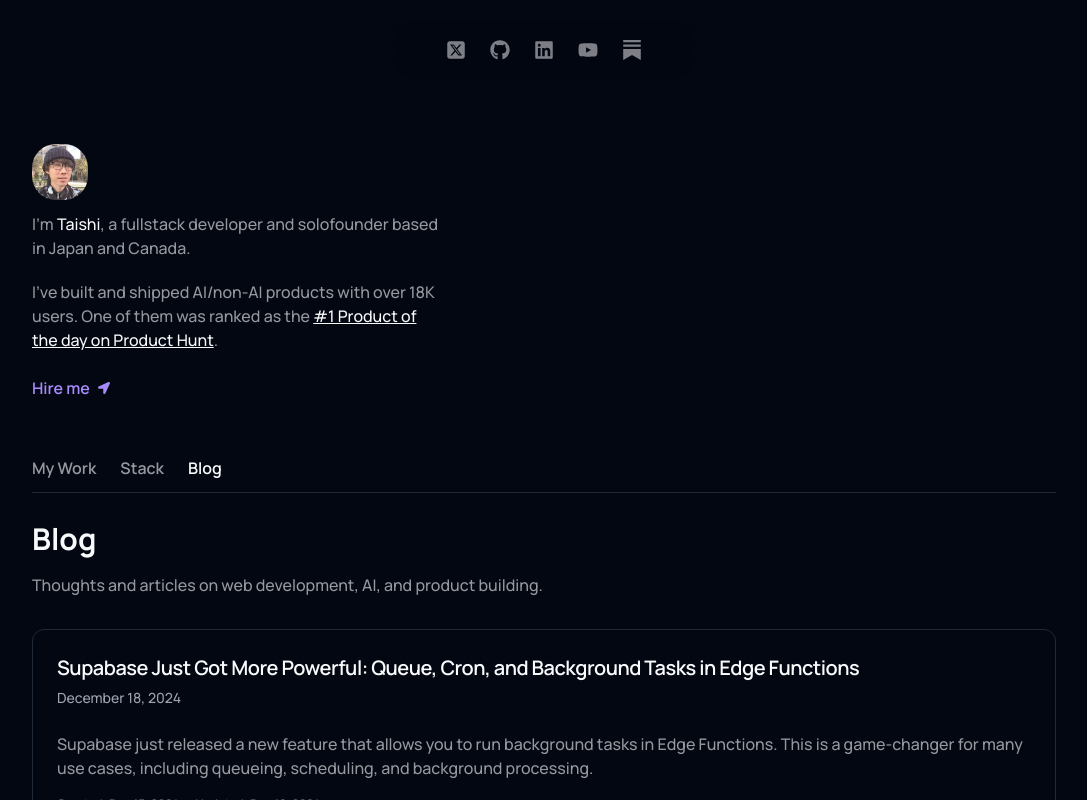
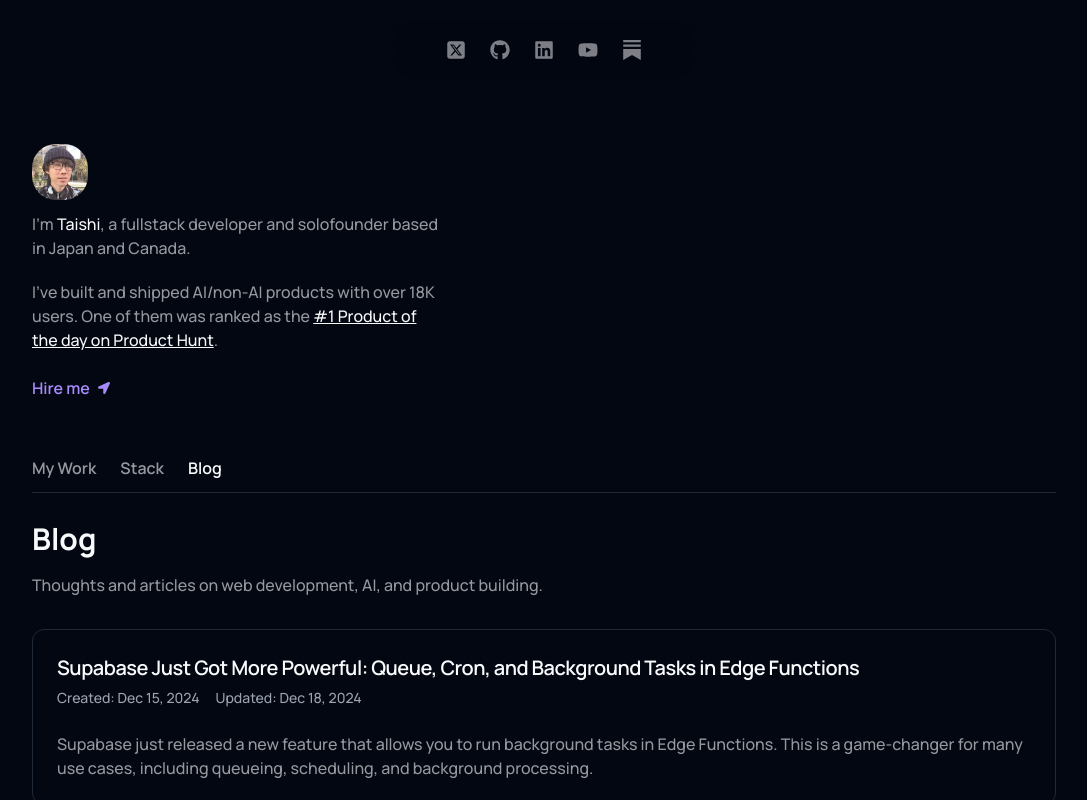
Before and after one commit to taishikato/portfolio-2, a Next.js app: page /blog in a window 1280 px wide. Shown: the top 800 px of the page, without its empty margins (96-1183 px from the left). Built offline with nearby package versions, Linux system fonts and the light colour scheme.

Commit message:
Refactor blog post card metadata display layout

```diff
--- a/src/app/blog/page.tsx
+++ b/src/app/blog/page.tsx
@@ -89,18 +89,7 @@
             <CardHeader>
               <CardTitle className="text-xl">{post.title}</CardTitle>
               <CardDescription>
-                {new Date(post.displayDate).toLocaleDateString("en-US", {
-                  year: "numeric",
-                  month: "long",
-                  day: "numeric",
-                })}
-                {post.author && ` • ${post.author}`}
-              </CardDescription>
-            </CardHeader>
-            {post.excerpt && (
-              <CardContent>
-                <p className="text-secondary-foreground/60">{post.excerpt}</p>
-                <div className="mt-4 text-xs text-secondary-foreground/40 flex flex-wrap gap-x-4">
+                <div className="flex flex-wrap gap-x-4">
                   <span>
                     Created:{" "}
                     {new Date(post.created_at).toLocaleDateString("en-US", {
@@ -120,6 +109,12 @@
                     </span>
                   )}
                 </div>
+                {post.author && ` • ${post.author}`}
+              </CardDescription>
+            </CardHeader>
+            {post.excerpt && (
+              <CardContent>
+                <p className="text-secondary-foreground/60">{post.excerpt}</p>
               </CardContent>
             )}
           </Card>
```
